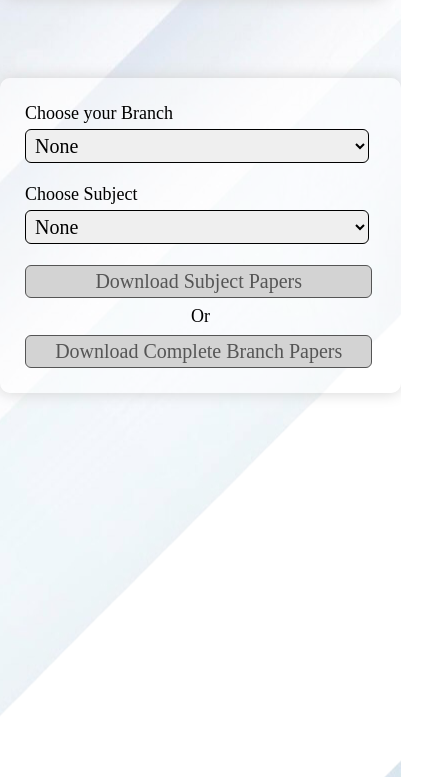
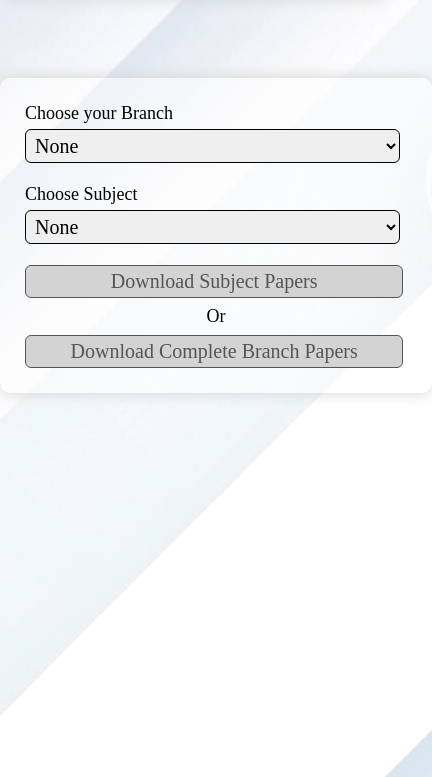
Before and after one commit to aqueousvenom/questionsvault, a plain HTML site: page index.html in a window 390 px wide. Shown: the part 67-844 px from the top of the page, 432 px wide, since content can reach past the window. Drawn offline with Linux system fonts and the light colour scheme; a web font is replaced by a local one.

Commit message:
Update style.css

```diff
--- a/style.css
+++ b/style.css
@@ -113,7 +113,7 @@ footer{
   }
 
   #box1{
-    width: 90%;
+    width: 98%;
   }
 
   a{
```
